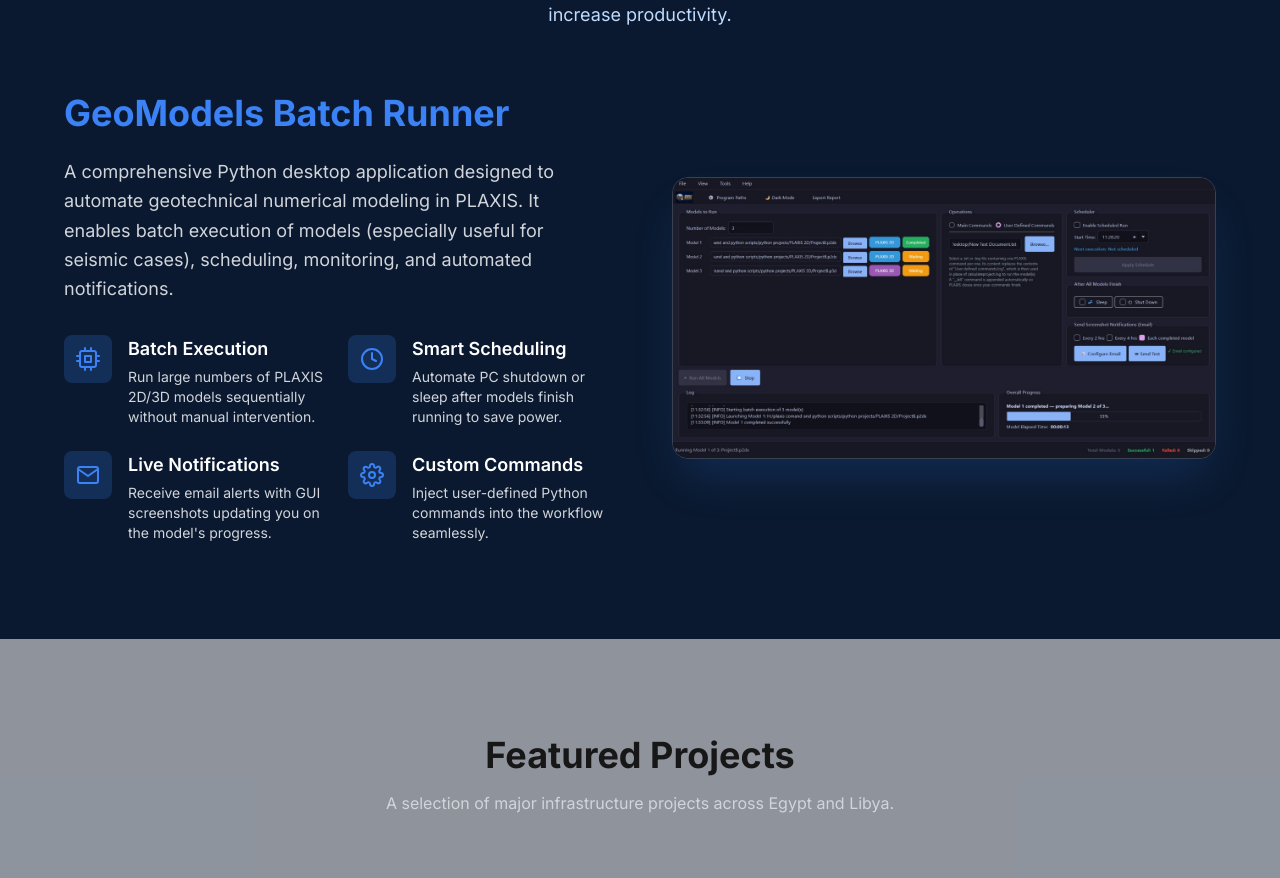
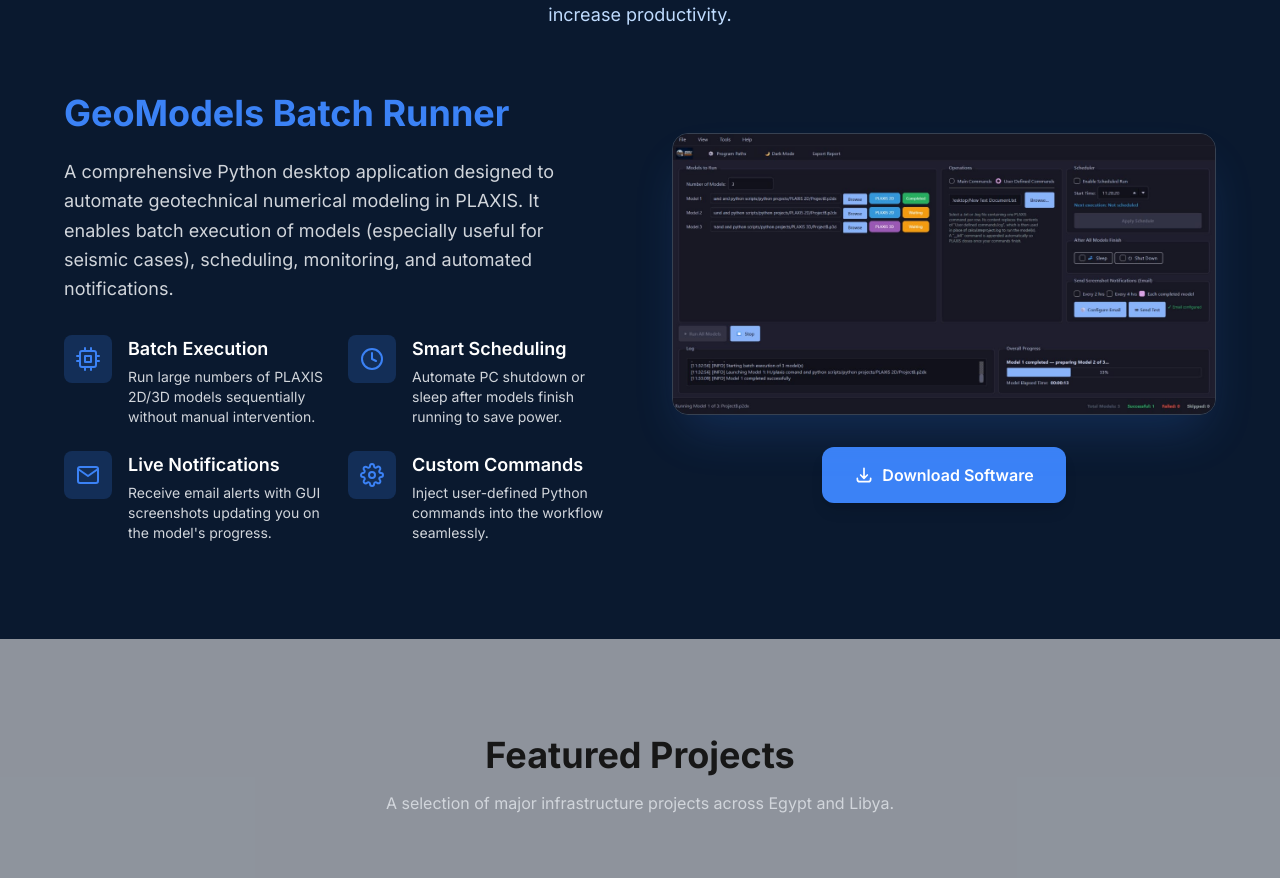
Before and after one commit to mohamedhaleem4444-maker/portfolio, a Next.js app: page / in a window 1280 px wide. Shown: the part 2780-3658 px from the top of the page. Built offline with nearby package versions, Linux system fonts and the light colour scheme.

Commit message:
software download button

```diff
--- a/components/sections/FeaturedSoftware.tsx
+++ b/components/sections/FeaturedSoftware.tsx
@@ -65,8 +65,8 @@ export default function FeaturedSoftware() {
             </div>
           </div>
 
-          <div className="w-full lg:w-1/2">
-            <div className="relative rounded-2xl overflow-hidden border border-gray-700 shadow-2xl shadow-accent/20 group">
+          <div className="w-full lg:w-1/2 flex flex-col items-center">
+            <div className="relative rounded-2xl overflow-hidden border border-gray-700 shadow-2xl shadow-accent/20 group w-full">
               <div className="absolute inset-0 bg-gradient-to-t from-white dark:from-[#0a192f] via-transparent to-transparent opacity-0 group-hover:opacity-60 transition-opacity z-10" />
               {/* Using a placeholder for the screenshot provided by user */}
               <img
@@ -78,6 +78,17 @@ export default function FeaturedSoftware() {
                 }}
               />
             </div>
+
+            <a
+              href="/Geomodels_Batch_Runner_Setup.exe"
+              download
+              className="mt-8 flex items-center gap-2 px-8 py-4 bg-accent text-white font-semibold rounded-xl hover:bg-accent/90 transition-all shadow-lg hover:shadow-accent/30 hover:-translate-y-1"
+            >
+              <svg className="w-5 h-5" fill="none" viewBox="0 0 24 24" stroke="currentColor">
+                <path strokeLinecap="round" strokeLinejoin="round" strokeWidth={2} d="M4 16v1a3 3 0 003 3h10a3 3 0 003-3v-1m-4-4l-4 4m0 0l-4-4m4 4V4" />
+              </svg>
+              Download Software
+            </a>
           </div>
 
         </div>
```
Also changed, not shown: 1 other file (tests, documents, lock files or other folders).
